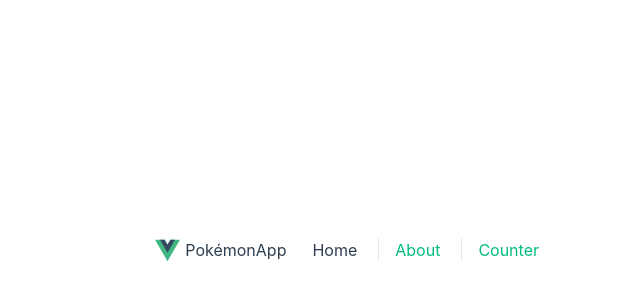
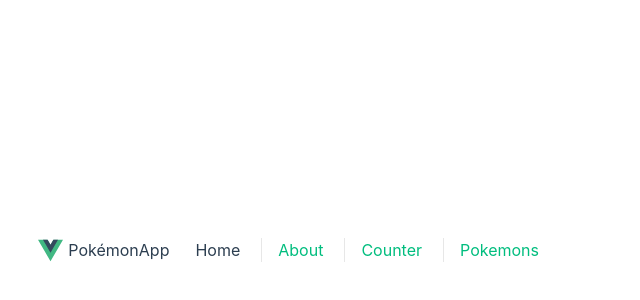
Before and after one commit to feperezl/composition-app, a Vue app: page / in a window 1280 px wide. Shown: the part 158-458 px from the top of the page, without its empty margins (0-640 px from the left). Built offline with nearby package versions, Linux system fonts and the light colour scheme.

Commit message:
Add Pokemon route to router

```diff
--- /dev/null
+++ b/src/pokemons/router/index.ts
@@ -0,0 +1,17 @@
+import { compile } from 'vue';
+import type { RouteRecordRaw } from 'vue-router';
+
+
+const ROUTE_NAME = 'pokemons';
+
+export const pokemonRoute: RouteRecordRaw = {
+    path: `/${ROUTE_NAME}`,
+    component: () => import('@/pokemons/layouts/PokemonsLayout.vue'),
+    children: [
+        {
+            path: `/${ ROUTE_NAME }/list`,
+            component:() => import ('@/pokemon/pages/PokemonList.vue')
+        }
+    ]
+
+}
--- a/src/router/index.ts
+++ b/src/router/index.ts
@@ -2,6 +2,7 @@ import { createRouter, createWebHistory } from 'vue-router'
 import HomeView from '../shared/views/HomeView.vue'
 import AboutView from '@/shared/views/AboutView.vue'
 import CounterView from '@/views/CounterView.vue'
+import { pokemonRoute } from '@/pokemons/router'
 
 const router = createRouter({
   history: createWebHistory(import.meta.env.BASE_URL),
@@ -22,6 +23,11 @@ const router = createRouter({
       component: CounterView
     },
     {
+      ...pokemonRoute,
+      path: '/pokemons',
+
+    },
+    {
       // redireccion
       path: '/:pathMatch(.*)*',
       redirect: () => ({ name: 'home' })
--- a/src/router/list-routes.ts
+++ b/src/router/list-routes.ts
@@ -7,5 +7,6 @@ export interface RouterLink {
 export const routerLinks: RouterLink[] = [
     { path: '/', name: 'home', title: 'Home' },
     { path: '/about', name: 'about', title: 'About' },
-    { path: '/counter', name: 'counter', title: 'Counter' }
+    { path: '/counter', name: 'counter', title: 'Counter' },
+    { path: '/pokemons', name: 'pokemons', title: 'Pokemons' }
 ]
```
